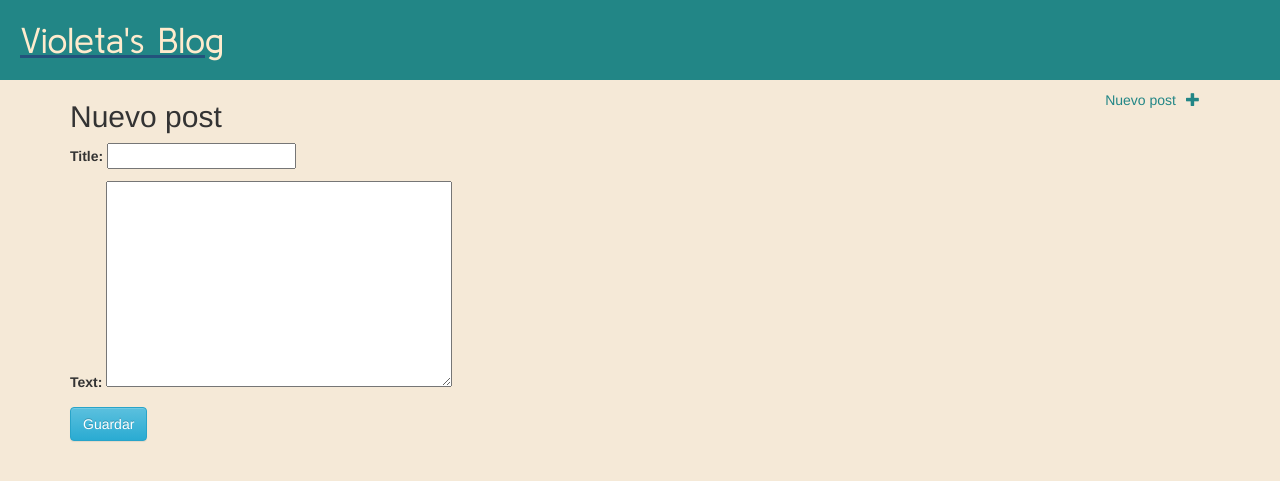
After one commit to VioletaLibertad/django-test, a Django app: page /post/new in a window 1280 px wide. The commit adds this page. Shown: the top 481 px of the page. Run offline with Django 3.2, Linux system fonts and the light colour scheme; some libraries are stand-ins or nearby versions.

Commit message:
new post can be added from front, and also edit post

```diff
--- /dev/null
+++ b/mysite/blog/forms.py
@@ -0,0 +1,7 @@
+from django import forms
+from .models import Post
+
+class PostForm(forms.ModelForm):
+  class Meta:
+    model = Post
+    fields = ('title', 'text')
--- a/mysite/blog/static/css/blog.css
+++ b/mysite/blog/static/css/blog.css
@@ -17,3 +17,13 @@ body {
   font-family: 'Kulim Park', sans-serif;
   font-weight: bold;
 }
+
+.new_post {
+  color: #228686;
+  float: right;
+  padding: 1rem;
+}
+
+.glyphicon {
+  padding-left: 1rem;
+}
--- a/mysite/blog/templates/blog/base.html
+++ b/mysite/blog/templates/blog/base.html
@@ -13,9 +13,10 @@
 </head>
 <body>
   <div class="header">
-    <h1 class="main_title">Violeta's Blog</h1>
+    <a href="{% url 'post_list' %}"><h1 class="main_title">Violeta's Blog</h1></a>
   </div>
   <div class="container">
+    <a href="{% url 'post_new' %}" class="new_post">Nuevo post<span class="glyphicon glyphicon-plus"></span></a>
     {% block content %}
     {% endblock %}
   </div>
--- a/mysite/blog/templates/blog/post_detail.html
+++ b/mysite/blog/templates/blog/post_detail.html
@@ -7,5 +7,6 @@
       <p>Publicado: {{ post.published_date }}</p>
     {% endif %}
       <p>{{ post.text|linebreaksbr }}</p>
+      <a href="{% url 'post_edit' pk=post.pk %}"><span class="glyphicon glyphicon-pencil"></span></a>
   </div>
 {% endblock %}
--- /dev/null
+++ b/mysite/blog/templates/blog/post_edit.html
@@ -0,0 +1,9 @@
+{% extends 'blog/base.html' %}
+
+{% block content %}
+  <h2>Nuevo post</h2>
+  <form method="POST">{% csrf_token %}
+    {{ form.as_p }}
+    <button class="btn btn-info" type="submit">Guardar</button>
+  </form>
+{% endblock %}
--- a/mysite/blog/urls.py
+++ b/mysite/blog/urls.py
@@ -4,4 +4,6 @@ from . import views
 urlpatterns = [
   path('', views.post_list, name='post_list'),
   path('post/<int:pk>/', views.post_detail, name='post_detail'),
+  path('post/new', views.post_new, name='post_new'),
+  path('post/<int:pk>/edit', views.post_edit, name='post_edit'),
 ]
--- a/mysite/blog/views.py
+++ b/mysite/blog/views.py
@@ -1,6 +1,7 @@
-from django.shortcuts import render, get_object_or_404
+from django.shortcuts import render, redirect, get_object_or_404
 from django.utils import timezone
 from .models import Post
+from .forms import PostForm
 
 def post_list(request):
   posts = Post.objects.filter(published_date__lte=timezone.now()).order_by('published_date')
@@ -9,3 +10,30 @@ def post_list(request):
 def post_detail(request, pk):
   post = get_object_or_404(Post, pk=pk)
   return render(request, 'blog/post_detail.html', {'post':post})
+
+def post_new(request):
+  if request.method == 'POST':
+    form = PostForm(request.POST)
+    if form.is_valid():
+      post = form.save(commit=False)
+      post.author = request.user
+      post.published_date = timezone.now()
+      post.save()
+      return redirect('post_detail', pk=post.pk)
+  else:
+    form = PostForm()
+    return render(request, 'blog/post_edit.html', {'form':form})
+
+def post_edit(request, pk):
+  post = get_object_or_404(Post, pk=pk)
+  if request.method == 'POST':
+    form = PostForm(request.POST, instance=post)
+    if form.is_valid():
+      post = form.save(commit=False)
+      post.author = request.user
+      post.published_date = timezone.now()
+      post.save()
+      return redirect('post_detail', pk=post.pk)
+  else:
+    form = PostForm(instance=post)
+    return render(request, 'blog/post_edit.html', {'form':form})
```
